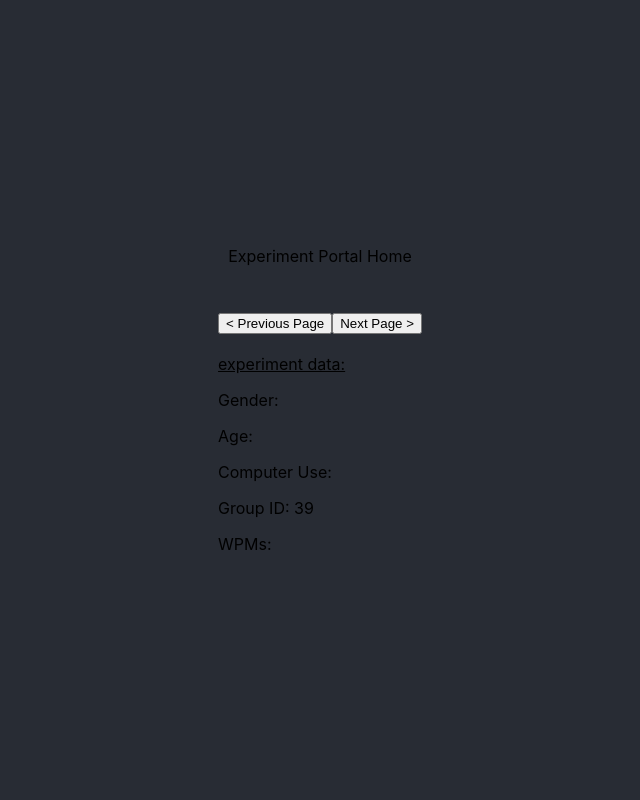
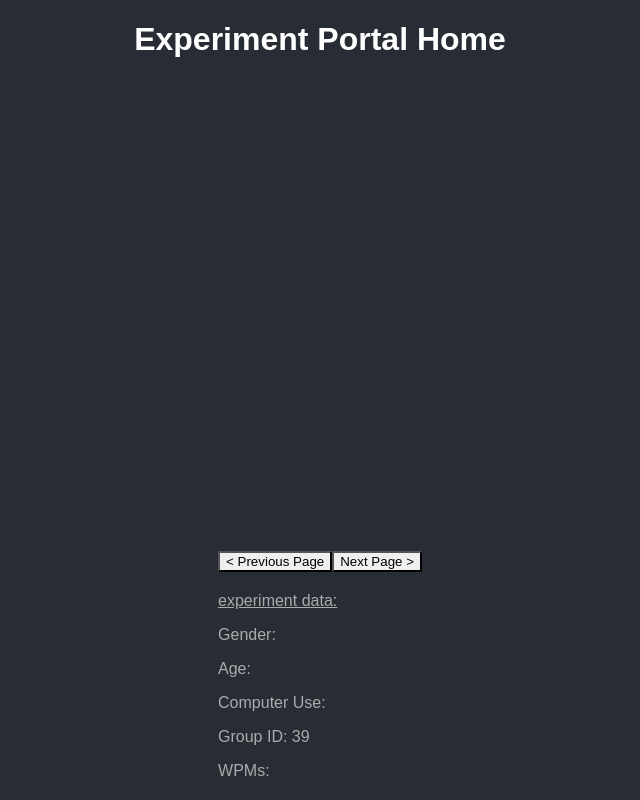
Before and after one commit to csu-hci-projects/SP23-Context-Awareness-Sound-Alerts, a React (Create React App) app in the folder client/: page / in a window 1280 px wide. Shown: the whole page, without its empty margins (320-960 px from the left). Built offline with nearby package versions, Linux system fonts and the light colour scheme; the HTML template or start-up script is replaced by a standard one.

Commit message:
a bit of formatting

```diff
--- a/client/src/App.css
+++ b/client/src/App.css
@@ -4,8 +4,15 @@
   display: flex;
   flex-direction: column;
   align-items: center;
-  justify-content: center;
+  justify-content: normal;
   background-color: #282c34
+}
+
+.content{
+  width:100%;
+  height: 65vh;
+  font-family: sans-serif;
+  color: white;
 }
 
 .App-logo {
@@ -37,6 +44,9 @@
   flex: 1;
   height: 150px;
   margin-top: 30px;
+  color: #d7d7d7;
+  font-family: sans-serif;
+
 }
 
 .navBar {
@@ -53,13 +63,16 @@
 .data {
   text-align: left;
   margin-top: 20px;
+  color: #ababab;
+  font-family: sans-serif;
 }
 
 .navButton {
-
+  background-color: rgb(239, 239, 239);
+  font-family: sans-serif;
 }
 
 .navButton:hover {
   cursor: pointer;
-  background-color: rgba(10, 10, 10, .5);
+  background-color: rgb(200, 200, 200);
 }
--- a/client/src/components/App.js
+++ b/client/src/components/App.js
@@ -1,10 +1,11 @@
-import {useState} from "react";
+import React, {useState} from "react";
 import Root from "../pages/Root";
 import HearingTest from "../pages/hearingTest";
 import DemographicForm from "../pages/demographicForm";
 import Experiment from "../pages/experiment";
 import subject from "./Subject";
 import Export from "../pages/export";
+import NavBar from "./NavBar";
 
 
 export default function App(){
@@ -51,6 +52,10 @@ export default function App(){
     const pageOrder = [root, hearingTest, demographicsForm, experiment, exportData]
 
     return(
-        pageOrder[pageIndex].element
+        <div className={"App"}>
+            {pageOrder[pageIndex].element}
+            <NavBar context={context}/>
+        </div>
+
     )
 }
--- a/client/src/pages/Root.js
+++ b/client/src/pages/Root.js
@@ -6,11 +6,8 @@ import React from "react";
 export default function Root(props) {
 
   return (
-    <div className="App">
-        <p>
-          Experiment Portal Home
-        </p>
-        <NavBar context={props.context}/>
+    <div className="content">
+        <h1>Experiment Portal Home</h1>
     </div>
   );
 }
--- a/client/src/pages/demographicForm.js
+++ b/client/src/pages/demographicForm.js
@@ -25,7 +25,7 @@ export default function DemographicForm(props){
     }
 
     return(
-        <div className={"App"}>
+        <div className={"content"}>
             <Form className={"form"}>
                 <FormGroup className={"formGroup"} row
                    onChange={handleGender}>
@@ -78,7 +78,6 @@ export default function DemographicForm(props){
                 </FormGroup>
             </Form>
             <p>This looks stupid, I'll fix it. -Dan</p>
-            <NavBar context={props.context}/>
         </div>
     )
 }
--- a/client/src/pages/experiment.js
+++ b/client/src/pages/experiment.js
@@ -64,8 +64,7 @@ export default function Experiment(props) {
   }
 
   return (
-    <div className={"App"}>
-    <div>
+    <div className={"content"}>
       <h1>Words Per Minute Test</h1>
       <p><b>{currentSentence}</b></p>
       <textarea placeholder="Type the above sentence as fast and as accurately as possible" rows={3} cols={50} ref={inputRef} onKeyUp={handleKeyPress} />
@@ -78,8 +77,6 @@ export default function Experiment(props) {
           <button onClick={handleRestart}>Restart</button>
         </div>
       )}
-    </div>
-    <NavBar context={props.context}/>
   </div>
   );
 }
--- a/client/src/pages/export.js
+++ b/client/src/pages/export.js
@@ -4,10 +4,9 @@ import React from "react";
 export default function Export(props){
     console.log(props.context.experimentState);
     return(
-        <div className={"App"}>
+        <div className={"content"}>
             <h1>The JSON Data we accumulated during the experiment. We'll save it somehow.</h1>
             <p>{props.context.experimentState.toString()}</p>
-            <NavBar context={props.context}/>
         </div>
 
     )
--- a/client/src/pages/hearingTest.js
+++ b/client/src/pages/hearingTest.js
@@ -7,9 +7,8 @@ import React from "react";
 export default function HearingTest(props){
 
     return(
-        <div className={"App"}>
-            <p>Administer initial hearing test?</p>
-            <NavBar context={props.context}/>
+        <div className={"content"}>
+            <h1>Administer initial hearing test?</h1>
         </div>
     )
 }
```
